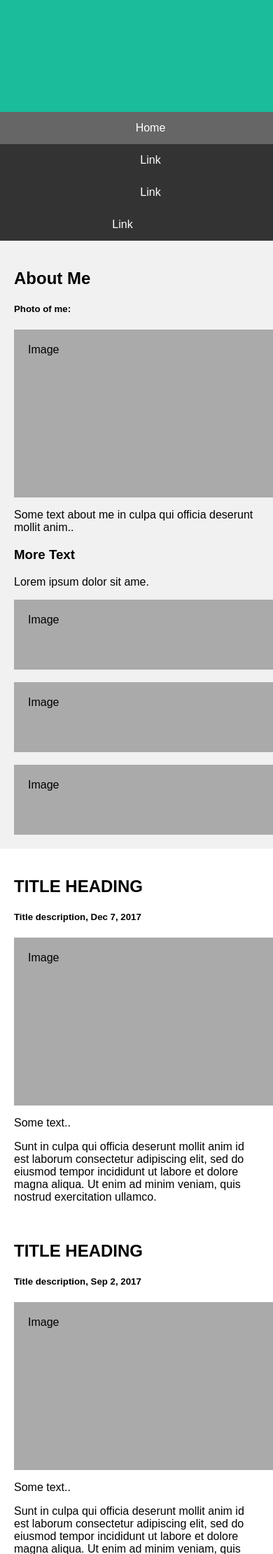
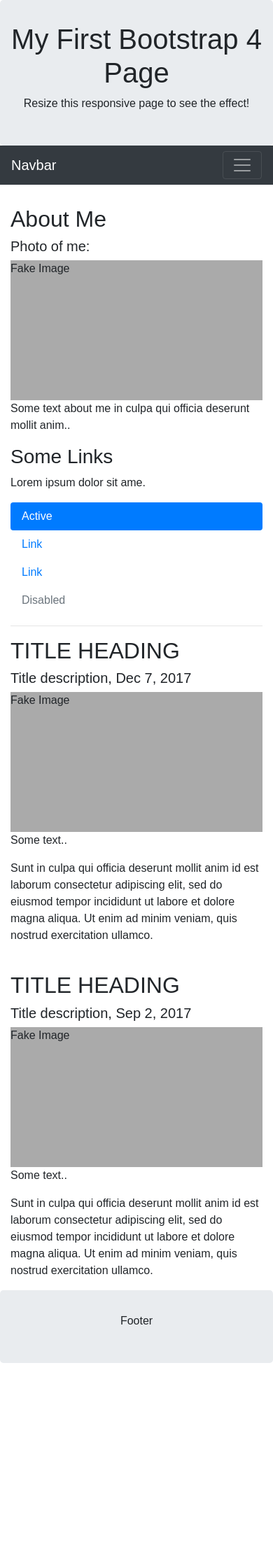
Before and after one commit to agus-aldunate/Proyecto1, a PHP site: page / in a window 390 px wide. Shown: the top 2221 px of the page at 70% size. After the commit the page ends 1948 px from the top, so only its background shows below. Run offline with PHP 8.4, Linux system fonts and the light colour scheme.

Commit message:
arreglo header

```diff
--- a/Index.html
+++ b/Index.html
@@ -1,55 +1,70 @@
 <!DOCTYPE html>
 <html lang="en">
 <head>
-<title>Page Title</title>
-<meta charset="UTF-8">
+  <title>Bootstrap 4 Website Example</title>
+  <meta charset="utf-8">
   <meta name="viewport" content="width=device-width, initial-scale=1">
   <link rel="stylesheet" href="css/diseño.css">
-  <script src="js/function.js"></script>
+  <link rel="stylesheet" href="https://maxcdn.bootstrapcdn.com/bootstrap/4.4.1/css/bootstrap.min.css">
   <script src="https://ajax.googleapis.com/ajax/libs/jquery/3.4.1/jquery.min.js"></script>
   <script src="https://cdnjs.cloudflare.com/ajax/libs/popper.js/1.16.0/umd/popper.min.js"></script>
   <script src="https://maxcdn.bootstrapcdn.com/bootstrap/4.4.1/js/bootstrap.min.js"></script>
+  <script src="js/function.js"></script>
+  <style>
+  .fakeimg {
+    height: 200px;
+    background: #aaa;
+  }
+  </style>
 </head>
 <body onload="hfindex()">
 
-<div class="header"></div>
+<div id="header"></div>
+<div id="navbar"></div>
 
-<div class="navbar">
-  <a href="#" class="active">Home</a>
-  <a href="#">Link</a>
-  <a href="#">Link</a>
-  <a href="#" class="right">Link</a>
-</div>
-
+<div class="container" style="margin-top:30px">
   <div class="row">
-  <div class="side">
+    <div class="col-sm-4">
       <h2>About Me</h2>
       <h5>Photo of me:</h5>
-    <div class="fakeimg" style="height:200px;">Image</div>
+      <div class="fakeimg">Fake Image</div>
       <p>Some text about me in culpa qui officia deserunt mollit anim..</p>
-    <h3>More Text</h3>
+      <h3>Some Links</h3>
       <p>Lorem ipsum dolor sit ame.</p>
-    <div class="fakeimg" style="height:60px;">Image</div><br>
-    <div class="fakeimg" style="height:60px;">Image</div><br>
-    <div class="fakeimg" style="height:60px;">Image</div>
+      <ul class="nav nav-pills flex-column">
+        <li class="nav-item">
+          <a class="nav-link active" href="#">Active</a>
+        </li>
+        <li class="nav-item">
+          <a class="nav-link" href="#">Link</a>
+        </li>
+        <li class="nav-item">
+          <a class="nav-link" href="#">Link</a>
+        </li>
+        <li class="nav-item">
+          <a class="nav-link disabled" href="#">Disabled</a>
+        </li>
+      </ul>
+      <hr class="d-sm-none">
     </div>
-  <div class="main">
+    <div class="col-sm-8">
       <h2>TITLE HEADING</h2>
       <h5>Title description, Dec 7, 2017</h5>
-    <div class="fakeimg" style="height:200px;">Image</div>
+      <div class="fakeimg">Fake Image</div>
       <p>Some text..</p>
       <p>Sunt in culpa qui officia deserunt mollit anim id est laborum consectetur adipiscing elit, sed do eiusmod tempor incididunt ut labore et dolore magna aliqua. Ut enim ad minim veniam, quis nostrud exercitation ullamco.</p>
       <br>
       <h2>TITLE HEADING</h2>
       <h5>Title description, Sep 2, 2017</h5>
-    <div class="fakeimg" style="height:200px;">Image</div>
+      <div class="fakeimg">Fake Image</div>
       <p>Some text..</p>
       <p>Sunt in culpa qui officia deserunt mollit anim id est laborum consectetur adipiscing elit, sed do eiusmod tempor incididunt ut labore et dolore magna aliqua. Ut enim ad minim veniam, quis nostrud exercitation ullamco.</p>
     </div>
   </div>
+</div>
 
-<div class="footer">
-  <h2>Footer</h2>
+<div class="jumbotron text-center" style="margin-bottom:0">
+  <p>Footer</p>
 </div>
 
 </body>
--- a/css/diseño.css
+++ b/css/diseño.css
@@ -8,106 +8,7 @@ body {
   box-sizing : border-box;
 }
 
-.navbar {
-  overflow: hidden;
-  background-color: #333;
-  position: sticky;
-  position: -webkit-sticky;
-  top: 0;
-}
 
-/* Style the navigation bar links */
-.navbar a {
-  float: left;
-  display: block;
-  color: white;
-  text-align: center;
-  padding: 14px 20px;
-  text-decoration: none;
-}
-
-
-/* Right-aligned link */
-.navbar a.right {
-  float: right;
-}
-
-/* Change color on hover */
-.navbar a:hover {
-  background-color: #ddd;
-  color: black;
-}
-
-/* Active/current link */
-.navbar a.active {
-  background-color: #666;
-  color: white;
-}
-
-/* Header/logo Title */
-.header {
-  padding: 80px;
-  text-align: center;
-  background: #1abc9c;
-  color: white;
-}
-
-/* Increase the font size of the heading */
-.header h1 {
-  font-size: 40px;
-}
-/* Column container */
-.row {
-  display: -ms-flexbox; /* IE10 */
-  display: flex;
-  float: right;
-}
-
-/* Create two unequal columns that sits next to each other */
-/* Sidebar/left column */
-.side {
-  -ms-flex: 30%; /* IE10 */
-  flex: 30%;
-  background-color: #f1f1f1;
-  padding: 20px;
-}
-
-/* Main column */
-.main {
-  -ms-flex: 70%; /* IE10 */
-  flex: 70%;
-  background-color: white;
-  padding: 20px;
-}
-
-/* Fake image, just for this example */
-.fakeimg {
-  background-color: #aaa;
-  width: 100%;
-  padding: 20px;
-}
-
-/* Footer */
-.footer {
-  padding: 20px;
-  text-align: center;
-  background: #ddd;
-}
-
-/* Responsive layout - when the screen is less than 700px wide, make the two columns stack on top of each other instead of next to each other */
-@media screen and (max-width: 700px) {
-  .row {
-    flex-direction: column;
-  }
-}
-
-/* Responsive layout - when the screen is less than 400px wide, make the navigation links stack on top of each other instead of next to each other */
-@media screen and (max-width: 400px) {
-  .navbar a {
-    float: none;
-    width: 100%;
-  }
-}
 
 /*php*/
 .error {color: red;}
--- a/header.html
+++ b/header.html
@@ -14,8 +14,10 @@
 </head>
 <body>
   <div class="header">
-    <h1>My Website</h1>
-    <p>A <b>responsive</b> website created by me.</p>
+    <div class="jumbotron text-center" style="margin-bottom:0">
+      <h1>My First Bootstrap 4 Page</h1>
+      <p>Resize this responsive page to see the effect!</p>
+    </div>
   </div>
 
 </body>
--- a/navbar.html
+++ b/navbar.html
@@ -13,11 +13,24 @@
 
 </head>
 <body>
-<div class="navbar">
-  <a href="#">Link</a>
-  <a href="#">Link</a>
-  <a href="#">Link</a>
-  <a href="#" class="right">Link</a>
-</div>
+  <nav class="navbar navbar-expand-sm bg-dark navbar-dark">
+    <a class="navbar-brand" href="#">Navbar</a>
+    <button class="navbar-toggler" type="button" data-toggle="collapse" data-target="#collapsibleNavbar">
+      <span class="navbar-toggler-icon"></span>
+    </button>
+    <div class="collapse navbar-collapse" id="collapsibleNavbar">
+      <ul class="navbar-nav">
+        <li class="nav-item">
+          <a class="nav-link" href="#">Link</a>
+        </li>
+        <li class="nav-item">
+          <a class="nav-link" href="#">Link</a>
+        </li>
+        <li class="nav-item">
+          <a class="nav-link" href="#">Link</a>
+        </li>
+      </ul>
+    </div>
+  </nav>
 </body>
 </html>
```
Lines whose indentation alone changed are shown as unchanged.
